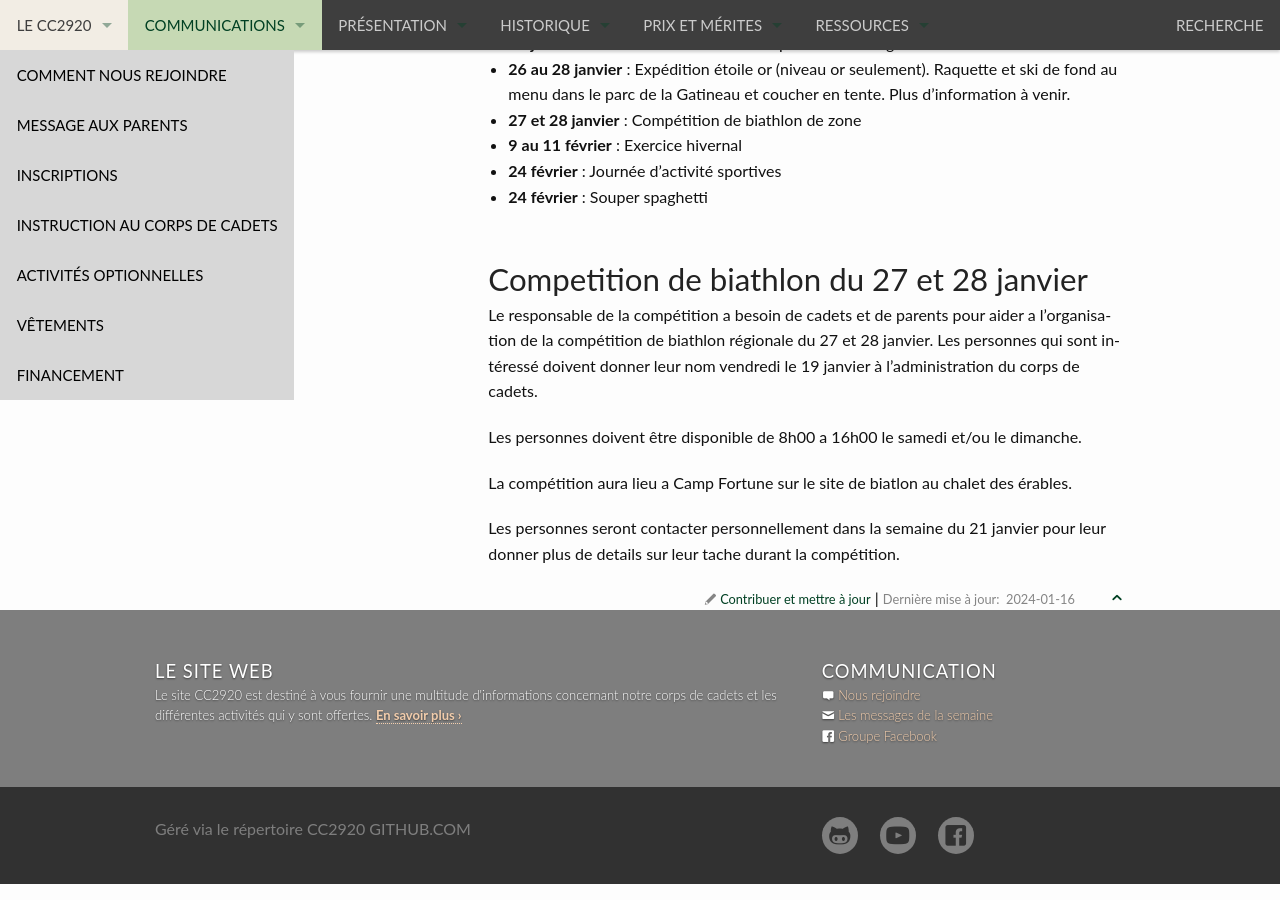
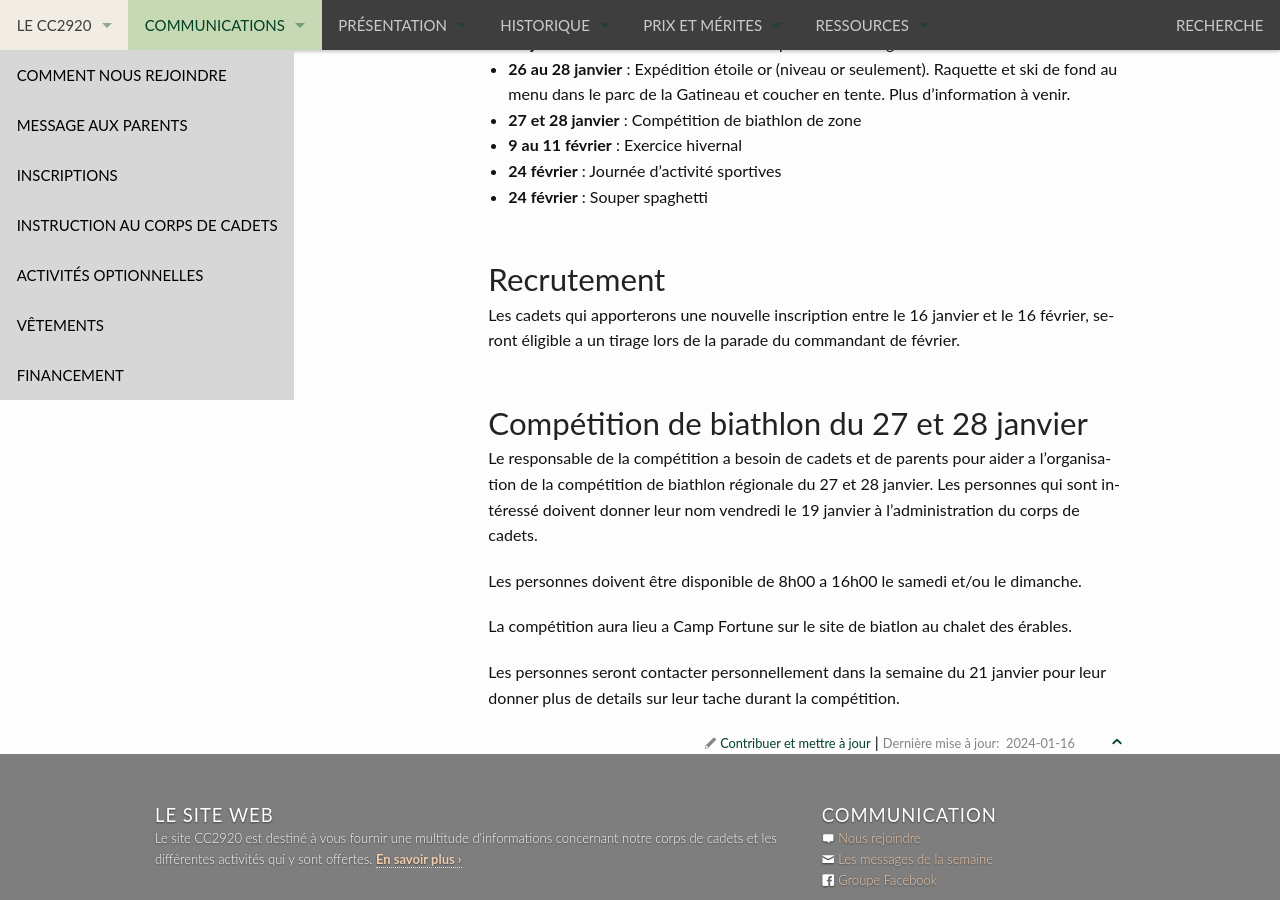
Before and after one commit to CC2920/web, a Jekyll site: the page built from _communications/messages.md, in a window 1280 px wide and 900 px high, scrolled down 873 px. Built offline with Jekyll 4.4.1, drawn with Linux system fonts in a browser that asks for light colours.

Commit message:
Message semaine du 14 janvier

```diff
--- a/_communications/messages.md
+++ b/_communications/messages.md
@@ -28,7 +28,11 @@ Les musiciens doivent apporter leur instrument de musique et les partitions
 - **24 février** : Journée d'activité sportives
 - **24 février** : Souper spaghetti
 
-## Competition de biathlon du 27 et 28 janvier
+## Recrutement
+
+Les cadets qui apporterons une nouvelle inscription entre le 16 janvier et le 16 février, seront éligible a un tirage lors de la parade du commandant de février.
+
+## Compétition de biathlon du 27 et 28 janvier
 
 Le responsable de la compétition a besoin de cadets et de parents pour aider a l'organisation de la compétition de biathlon régionale du 27 et 28 janvier.  Les personnes qui sont intéressé doivent donner leur nom vendredi le 19 janvier à l'administration du corps de cadets.
 
```
